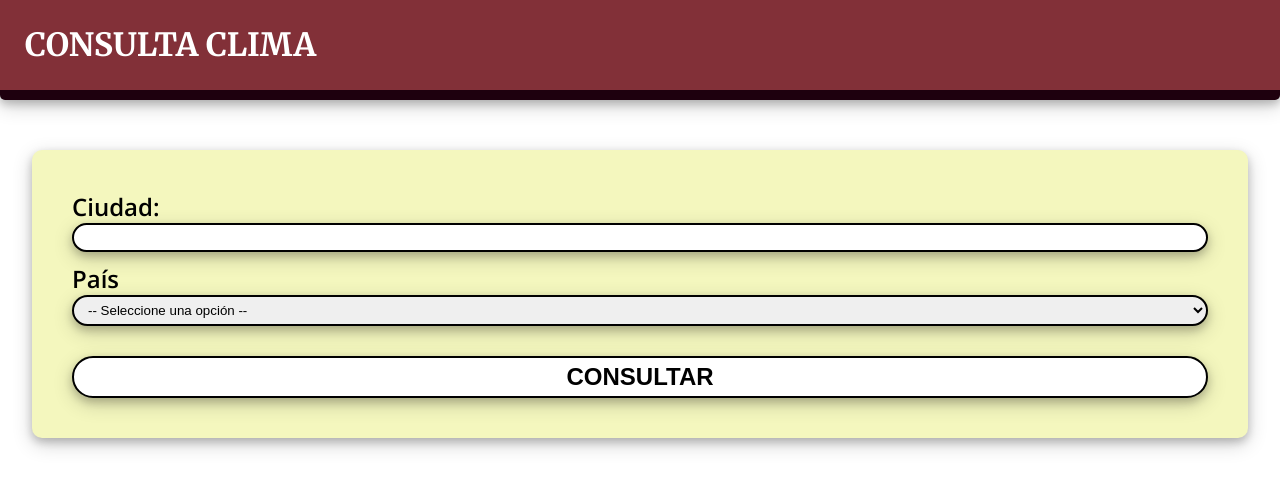
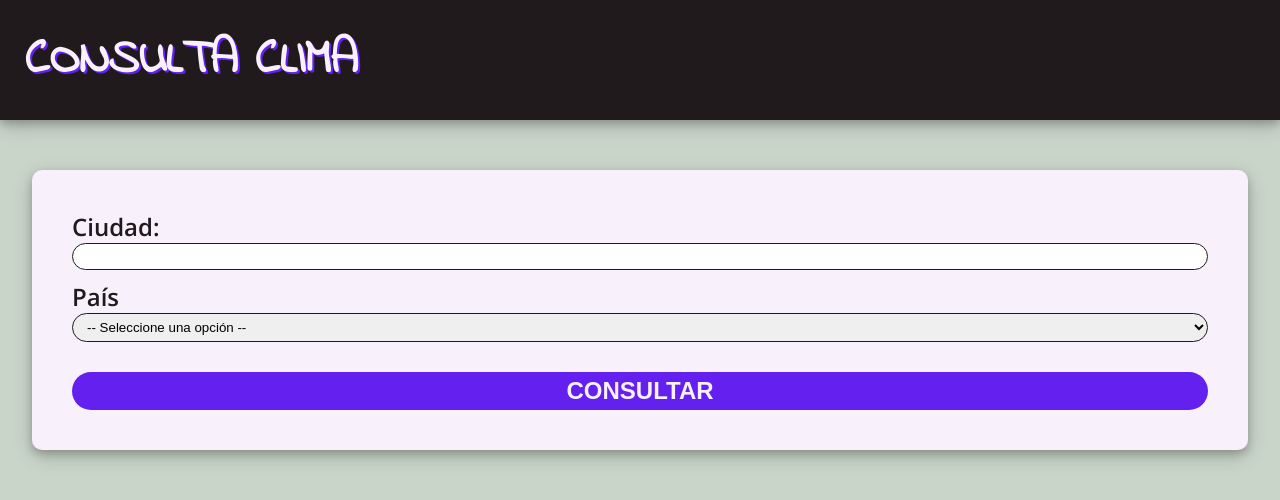
Before and after one commit to cfagomez/clima-consulta, a React (Vite) app: page / in a window 1280 px wide. Shown: the top 500 px of the page. Built offline with nearby package versions, Linux system fonts and the light colour scheme.

Commit message:
estilos resultados

```diff
--- a/index.html
+++ b/index.html
@@ -11,6 +11,14 @@
     <link rel="preconnect" href="https://fonts.googleapis.com">
     <link rel="preconnect" href="https://fonts.gstatic.com" crossorigin>
     <link href="https://fonts.googleapis.com/css2?family=Open+Sans:wght@400;600;800&display=swap" rel="stylesheet">
+    <link rel="preconnect" href="https://fonts.googleapis.com">
+    <link rel="preconnect" href="https://fonts.gstatic.com" crossorigin>
+    <link rel="preconnect" href="https://fonts.googleapis.com">
+    <link rel="preconnect" href="https://fonts.gstatic.com" crossorigin>
+    <link href="https://fonts.googleapis.com/css2?family=Indie+Flower&display=swap" rel="stylesheet">
+    <link rel="preconnect" href="https://fonts.googleapis.com">
+    <link rel="preconnect" href="https://fonts.gstatic.com" crossorigin>
+    <link href="https://fonts.googleapis.com/css2?family=Indie+Flower&display=swap" rel="stylesheet">
   </head>
   <body>
     <div id="root"></div>
--- a/src/components/Resultado.jsx
+++ b/src/components/Resultado.jsx
@@ -6,21 +6,36 @@ const Resultado = () => {
     const {main} = resultado
     const {temp, feels_like, temp_min, temp_max, pressure, humidity} = main
 
+    const kelvin = 273.15
+
   return (
     <div className="contenedor m-top">
-      <div>
-        <div className="flex-column">
-          <p>{temp}</p>
-          <p>{feels_like}</p>
+      <div className="contenedor-resultado">
+        <div className="contenedor-datos-principales">
+          <p className="p-temp-actual">{parseInt(temp - kelvin)}°C</p>
+          <p className="p-feels-like"><span>Sensación térmica:</span> {parseInt(feels_like - kelvin)}°C</p>
         </div>
-        <div>
-          <p>{temp_min}</p>
-          <p>{temp_max}</p>
+        <div className="contenedor-datos-secundarios">
+          <div>
+            <span>Máxima:</span>
+            <p>{parseInt(temp_min - kelvin)}°C</p>
+          </div>
+          <hr />
+          <div>
+            <span>Mínima:</span>
+            <p>{parseInt(temp_max - kelvin)}°C</p>
+          </div>
+          <hr />
+          <div>
+            <span>Presión:</span>
+            <p>{pressure}mb</p>
+          </div>
+          <hr />
+          <div>
+            <span>Humedad:</span>
+            <p>{humidity}%</p>
+          </div>
         </div>
-      </div>
-      <div>
-        <p>{pressure}</p>
-        <p>{humidity}</p>
       </div>
     </div>
   )
--- a/src/index.css
+++ b/src/index.css
@@ -7,10 +7,11 @@
 body {
     font-family: 'Open Sans', sans-serif;
     font-size: 16px;
-    margin: 0;
+    margin: 0 0 25px 0;
+    background-color: rgb(202, 213, 202);
   }
 
-h1, h2, h3 {
+h2, h3 {
     font-family: Merriweather, serif;
     margin: 0;
 }
@@ -28,29 +29,26 @@ h1, h2, h3 {
 
 }
 
-.flex-column {
-
-  display: flex;
-  flex-direction: column;
-  align-items: start;
-  gap: 5px;
-
-}
-
 /* HEADER */
 
 header {
 
-    background-color: rgb(130, 48, 56);
-    color: rgb(255, 255, 255);
+    background-color: rgb(33, 26, 29);
     text-transform: uppercase;
     padding: 25px;
     text-align: start;
     margin-bottom: 50px;
     box-shadow: 0 4px 8px 0 rgba(0, 0, 0, 0.2), 0 6px 20px 0 rgba(0, 0, 0, 0.19);
-    border-bottom: 10px solid rgb(30, 0, 14);
-    border-bottom-left-radius: 5px;
-    border-bottom-right-radius: 5px;
+
+}
+
+h1 {
+
+  font-family: 'Indie Flower', cursive;
+  font-size: 3rem;
+  margin: 0;
+  color: rgb(248, 240, 251);
+  text-shadow: 2px 2px rgb(99, 32, 238);
 
 }
 
@@ -67,10 +65,11 @@ main {
 
 form {
 
-    background-color: rgb(244, 247, 190);
+    background-color: rgb(248, 240, 251);
     padding: 40px;
     border-radius: 10px;
     box-shadow: 0 4px 8px 0 rgba(0, 0, 0, 0.2), 0 6px 20px 0 rgba(0, 0, 0, 0.19);
+    color: rgb(33, 26, 29);
 
 }
 
@@ -88,44 +87,144 @@ input[type="text"], select {
     width: 100%;
     padding: 5px 10px;
     border-radius: 50px;
-    border: 2px solid rgb(0, 0, 0);
-    box-shadow: 0 4px 8px 0 rgba(0, 0, 0, 0.2), 0 6px 20px 0 rgba(0, 0, 0, 0.19);
+    border: 1px solid rgb(33, 26, 29);
 
 }
 
 input[type="text"]:focus {
 
-    border: 2px solid rgb(229, 247, 125);
+    border: 1px solid rgb(99, 32, 238);
     outline: none;
+
+}
+
+select:focus {
+
+  border: 1px solid rgb(99, 32, 238);
+  outline: none;
 
 }
 
 input[type="submit"] {
 
-    background-color: rgb(255, 255, 255);
     font-size: 1.5rem;
     text-transform: uppercase;
     padding: 5px 10px;
     margin: 30px auto 0 auto;
     width: 100%;
-    border: 2px solid rgb(0, 0, 0);
+    border: none;
     border-radius: 25px;
     font-weight: 600;
     cursor: pointer;
-    box-shadow: 0 4px 8px 0 rgba(0, 0, 0, 0.2), 0 6px 20px 0 rgba(0, 0, 0, 0.19);
+    background-color: rgb(99, 32, 238);
+    color: rgb(248, 240, 251);
 
 }
 
 input[type="submit"]:hover {
 
-    color: rgb(222, 186, 111);
-    border: 2px solid rgb(222, 186, 111);
+    background-color: rgb(128, 117, 255);
 
 }
 
 .campo:first-of-type {
 
     margin-bottom: 10px;
+
+}
+
+/* RESULTADO */
+
+.contenedor-resultado {
+
+  display: flex;
+  flex-direction: column;
+  align-items: center;
+  gap: 10px;
+  background-color: rgb(248, 240, 251);
+  border-radius: 10px;
+  box-shadow: 0 4px 8px 0 rgba(0, 0, 0, 0.2), 0 6px 20px 0 rgba(0, 0, 0, 0.19);
+  padding: 30px 30px;
+
+}
+
+.contenedor-datos-principales {
+
+  display: flex;
+  flex-direction: column;
+  gap: 15px;
+  color: rgb(248, 240, 251);
+  background-color: rgb(99, 32, 238);
+  border-radius: 10px;
+  box-shadow: 0 4px 8px 0 rgba(0, 0, 0, 0.2), 0 6px 20px 0 rgba(0, 0, 0, 0.19);
+  padding: 20px 40px;
+  margin-bottom: 20px;
+
+}
+
+.p-temp-actual {
+
+  font-size: 4rem;
+  font-weight: 600;
+  margin: 0;
+
+}
+
+.p-feels-like {
+
+  font-size: 2.5rem;
+  font-weight: 600;
+  margin: 0;
+
+}
+
+.p-feels-like span {
+
+  font-size: 2rem;
+  font-weight: 400;
+
+}
+
+.contenedor-datos-secundarios {
+
+  display: flex;
+  width: 75%;
+  flex-direction: column;
+  align-items:center;
+  gap: 5px;
+
+}
+
+.contenedor-datos-secundarios div {
+
+  display: flex;
+  flex-direction: row;
+  width: 50%;
+  justify-content: space-around;
+
+}
+
+.contenedor-datos-secundarios span {
+
+margin: 0;
+font-size: 1.5rem;
+font-weight: 400;
+margin-right: 100px;
+
+}
+
+.contenedor-datos-secundarios p {
+
+  margin: 0;
+  font-size: 2rem;
+  font-weight: 600;
+
+  }
+
+hr {
+
+  border: 1px solid rgb(128, 117, 255);
+  width: 45%;
 
 }
 
@@ -158,7 +257,7 @@ input[type="submit"]:hover {
     display: inline-block;
     position: absolute;
     top: 0;
-    background-color: rgb(222, 186, 111);
+    background-color: rgb(99, 32, 238);
     border-radius: 100%;
 
     -webkit-animation: sk-bounce 2.0s infinite ease-in-out;
```
